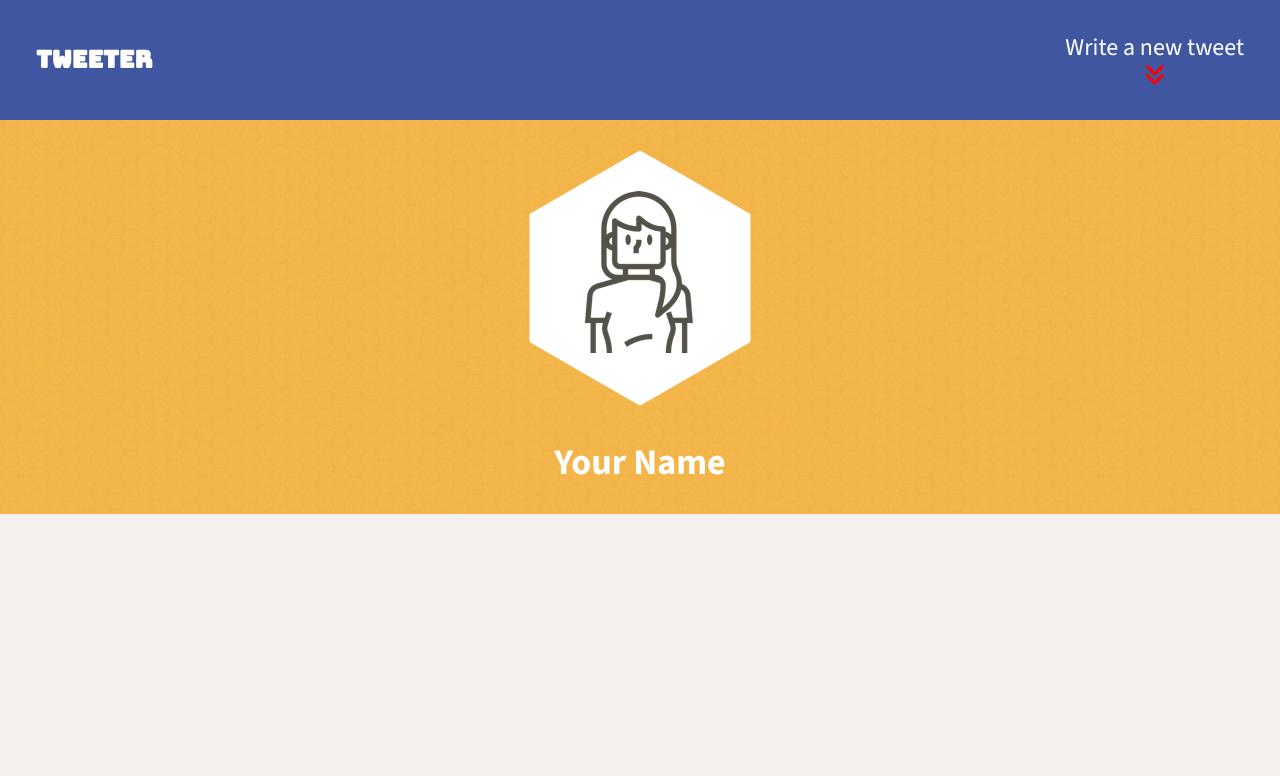
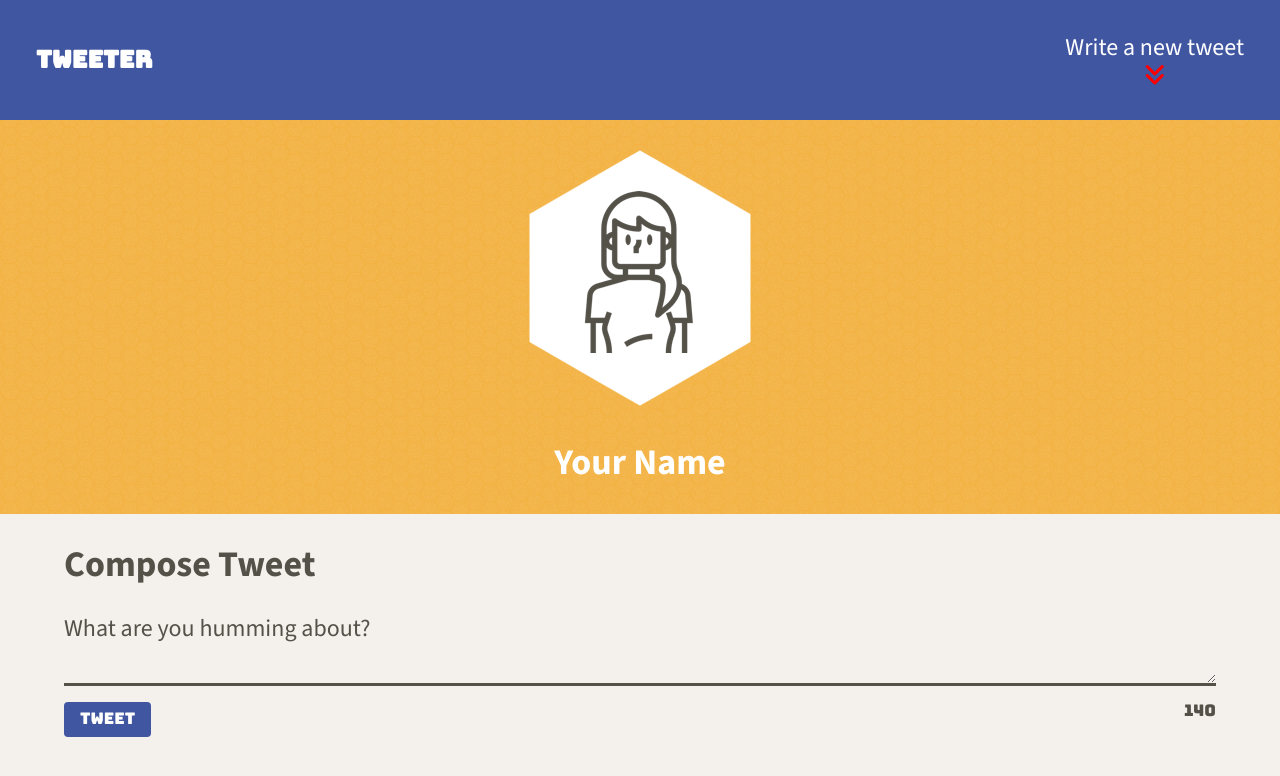
Before and after one commit to BronwenM/lhl-tweeter, a website: page public/index.html in a window 1280 px wide. Drawn offline with nearby package versions, Linux system fonts and the light colour scheme.

Commit message:
added new tweet component

```diff
--- a/public/index.html
+++ b/public/index.html
@@ -11,6 +11,7 @@
     <link rel="stylesheet" href="/styles/layout.css" type="text/css" />
     <link rel="stylesheet" href="/styles/nav.css" type="text/css" />
     <link rel="stylesheet" href="/styles/header.css" type="text/css" />
+    <link rel="stylesheet" href="/styles/new-tweet.css" type="text/css" />
 
     <!-- External JS -->
     <script src="https://ajax.googleapis.com/ajax/libs/jquery/3.4.1/jquery.min.js"></script>
@@ -45,6 +46,17 @@
     </header>
     <!-- Page-specific (main) content here -->
     <main class="container">
+      <section class="new-tweet">
+        <h2>Compose Tweet</h2>
+        <form action="POST" method="/tweets">
+          <label for="tweet-text">What are you humming about?</label>
+          <textarea name="text" id="tweet-text"></textarea>
+          <div>
+            <button type="submit">Tweet</button>
+            <output name="counter" class="counter" for="tweet-text">140</output>
+          </div>
+        </form>
+      </section>
     </main>
   </body>
 </html>
--- a/public/styles/layout.css
+++ b/public/styles/layout.css
@@ -33,5 +33,6 @@ body {
   width: 90%;
   display: flex;
   justify-content: center;
-  background-color: #f4f1ec;
+  background-color: inherit;
+  margin: 0 auto;
  }
--- /dev/null
+++ b/public/styles/new-tweet.css
@@ -0,0 +1,41 @@
+.new-tweet {
+    width: 100%;
+}
+
+.new-tweet form {
+    display: flex;
+    flex-direction: column;
+}
+
+.new-tweet label {
+    bottom: 0;
+}
+
+#tweet-text {
+    background: none;
+    border: none;
+    border-bottom: #545149 solid 3px;
+    font-family: 'Sans Source 3', sans-serif;
+    font-size: medium;
+}
+
+#tweet-text:focus-visible {
+    outline: none;
+}
+
+.new-tweet div {
+    display: flex;
+    flex-direction: row;
+    justify-content: space-between;
+    font-family: 'Bungee', sans-serif;
+    font-size: medium;
+    margin-top: 1rem;
+}
+
+.new-tweet button {
+    background-color: #4056A1;
+    color: #fff;
+    border: none;
+    padding: 0.5rem 1rem;
+    border-radius: 4px;
+}
```
